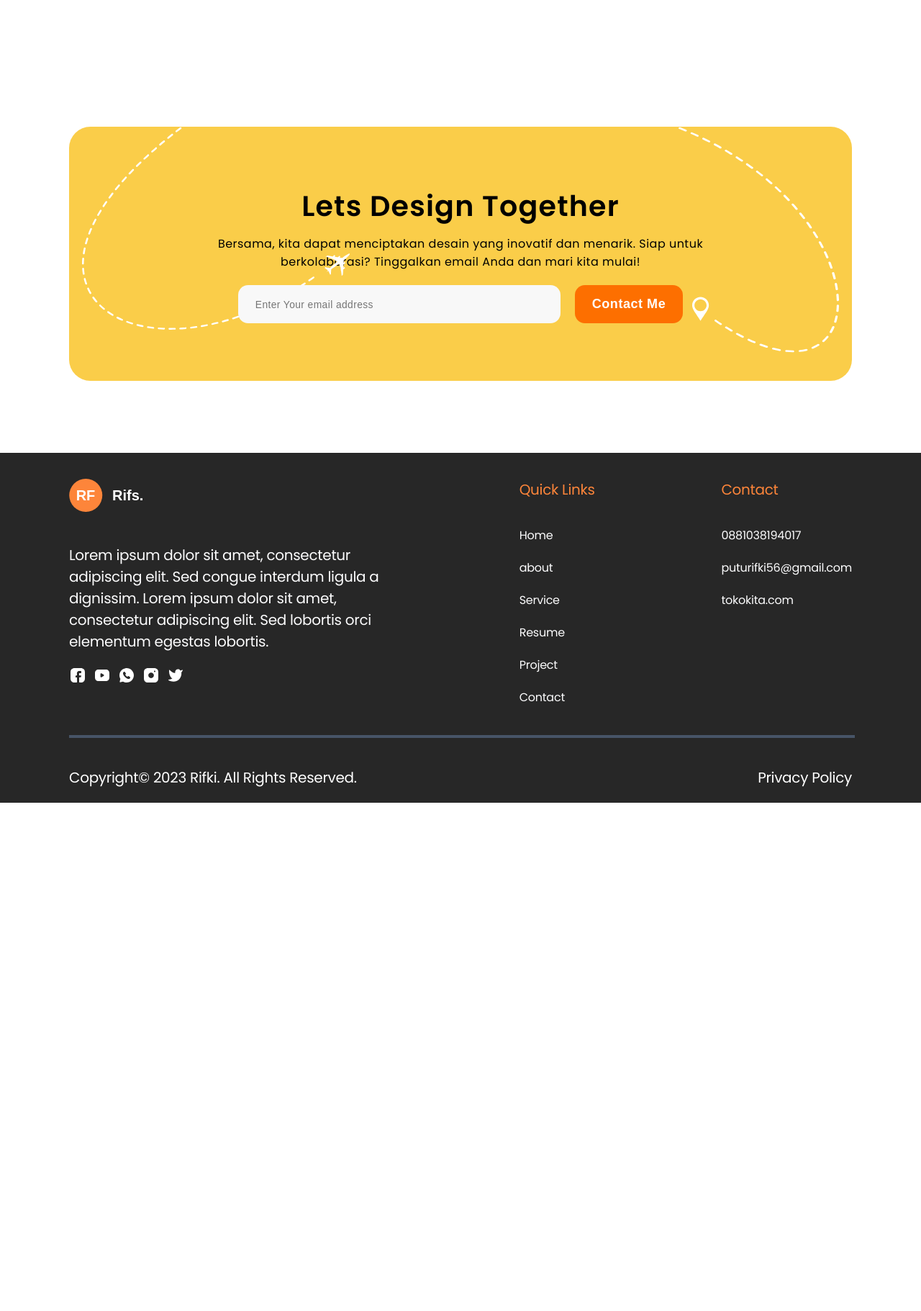
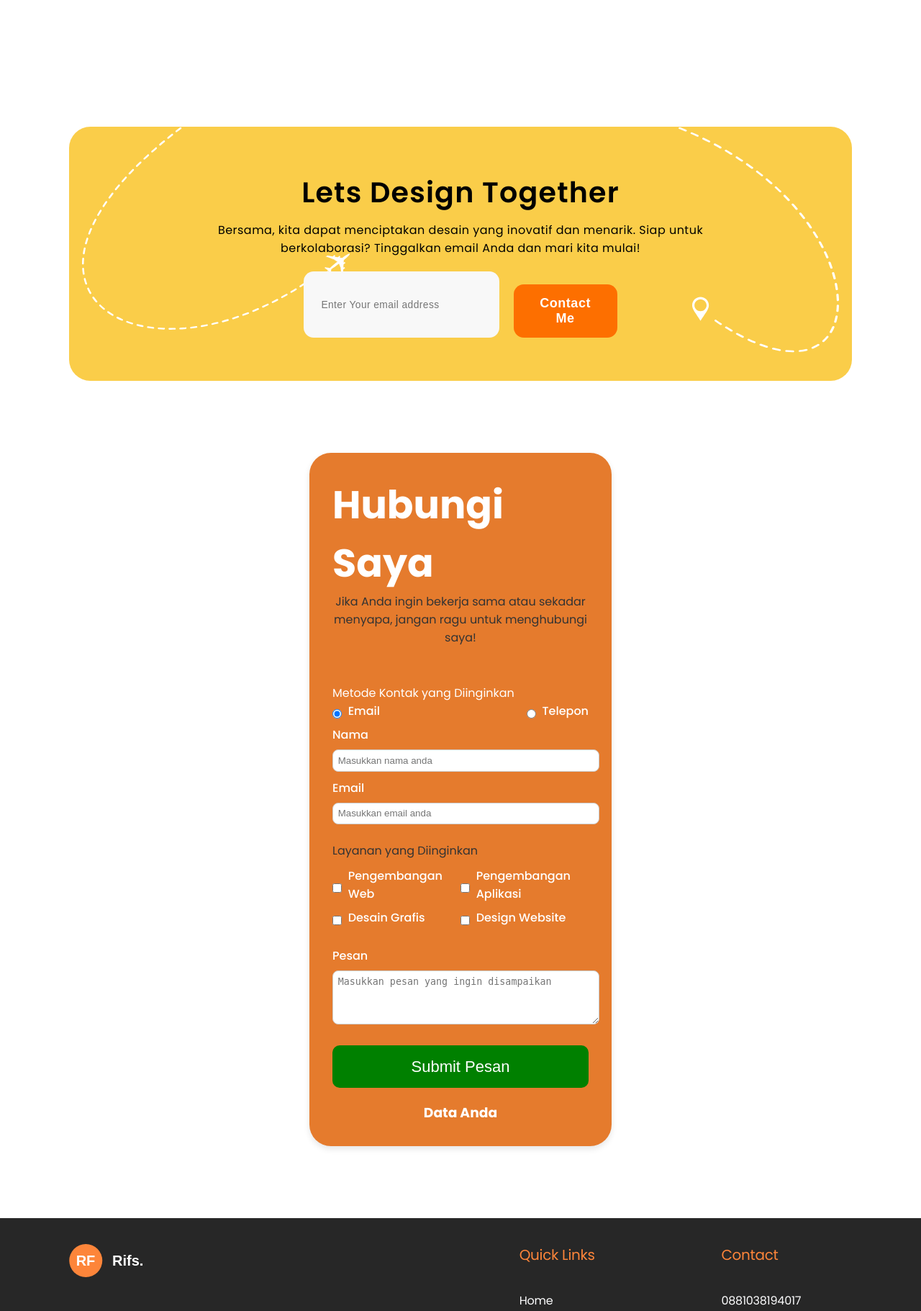
Before and after one commit to PutuRifkiDy/website-portofoliorifki, a PHP site: page / in a window 1280 px wide; the page is wider, and only the part inside the window is pictured. Shown: the part 3530-5351 px from the top of that part at 72% size. Before the commit the page ends 4645 px from the top of that part, so only its background shows below. Run offline with PHP 8.4, Linux system fonts and the light colour scheme.

Commit message:
add: contact form, form interaktif, styling

```diff
--- a/index.css
+++ b/index.css
@@ -581,10 +581,11 @@ body{
     display: flex;
     flex-direction: row;
     gap: 20px;
+    width: 40%;
 }
 
 .container-news-letter .wrapper-news-letter .container-input input{
-    width: 400px;
+    width: 900px;
     padding-inline: 24px;
     padding-top: 16px;
     padding-bottom: 16px;
@@ -842,6 +843,149 @@ body{
         transform: translate(-50%, 0);
     }
 }
+
+.kontainer-kontak {
+    margin-top: 100px;
+    background-color: #fff;
+    padding: 2em;
+    border-radius: 30px;
+    box-shadow: 0px 4px 8px rgba(0, 0, 0, 0.1);
+    display: flex;
+    flex-direction: column;
+    justify-content: center;
+    align-items: center;
+    background-color: #e57b2d;
+    margin-inline: 430px;
+    color: white;
+}
+.kontainer-kontak h2{
+    font-size: 54px;
+}
+
+.kontainer-kontak form {
+    width: 100%;
+    margin-top: 28px;
+}
+
+.kontainer-kontak form .container-identitas {
+    display: flex;
+    flex-direction: column;
+    justify-content: space-between;
+    gap:10px;
+}
+
+.kontainer-kontak form .container-metode{
+    display: flex;
+    flex-direction: column;
+    justify-content: space-between;
+    margin-top: 24px;
+}
+
+.kontainer-kontak form .container-metode .wrapper-metode{
+    display: flex;
+    flex-direction: row;
+    justify-content: space-between;
+}
+
+.kontainer-kontak form .container-metode .wrapper-metode .wrapper-email{
+    display: flex;
+    gap: 2px;
+    justify-content: center;
+    align-items: center;
+}
+
+.kontainer-kontak form .container-metode .wrapper-metode .wrapper-telpon{
+    display: flex;
+    gap: 2px;
+    justify-content: center;
+    align-items: center;
+}
+
+.kontainer-kontak form .container-layanan{
+    display: flex;
+    flex-direction: column;
+    margin-top: 24px;
+}
+
+.kontainer-kontak form .container-layanan p{
+    color: #333;
+}
+
+.kontainer-kontak form .container-pesan{
+    margin-top: 20px;
+}
+
+.kontainer-kontak form .wrapper-layanan{
+    margin-top: 10px;
+    display: grid;
+    grid-template-columns: repeat(2, 1fr);
+}
+
+.kontainer-kontak form .wrapper-layanan .wrapp-layanan{
+    display: flex;
+    gap: 2px;
+    align-items: center;
+}
+
+.header-kontak h2 {
+    font-family: 'Poppins', sans-serif;
+    margin: 0;
+    text-align: center;
+    font-size: 36px;
+}
+
+.kontainer-kontak .header-kontak form .container-metode p{
+    color: #333;
+}
+.header-kontak p {
+    font-family: 'Poppins', sans-serif;
+    margin: 0;
+    text-align: center;
+    font-size: 1em;
+    color: #333;
+}
+
+label {
+    display: block;
+    font-weight: 500;
+    margin-bottom: 0.5em;
+}
+
+input[type="text"],
+input[type="email"],
+input[type="number"],
+textarea {
+    width: 100%;
+    padding: 0.5em;
+    border: 1px solid #ccc;
+    border-radius: 8px;
+    outline: none;
+}
+
+input[type="radio"],
+input[type="checkbox"] {
+    margin-right: 0.5em;
+}
+
+button {
+    background-color: green;
+    color: white;
+    border: none;
+    padding: 0.75em 1.5em;
+    font-size: 22px;
+    border-radius: 10px;
+    cursor: pointer;
+    width: 100%;
+    margin-top: 1em;
+    justify-content: center;
+    display: flex;
+    align-items: center;
+}
+
+button:hover {
+    opacity: 60%;
+}
+
 
 /* Responsive Styling */
 
--- a/index.html
+++ b/index.html
@@ -319,6 +319,88 @@
             </div>
        </div>
 
+
+    <!-- contact me -->
+    <div class="kontainer-kontak" id="kontak" data-aos="fade-up">
+        <h2>Hubungi Saya</h2>
+        <div class="header-kontak">
+            <p>Jika Anda ingin bekerja sama atau sekadar menyapa, jangan ragu untuk menghubungi saya!</p>
+        </div>
+        <form id="formKontak">
+            <div class="container-metode">
+                <p>Metode Kontak yang Diinginkan</p>
+                <div class="wrapper-metode">
+                    <div class="wrapper-email">
+                        <input type="radio" id="kontak_email" name="preferensi_kontak" value="Email" checked>
+                        <label for="kontak_email">Email</label>
+                    </div>
+                    <div class="wrapper-telpon">
+                        <input type="radio" id="kontak_telepon" name="preferensi_kontak" value="Telepon">
+                        <label for="kontak_telepon">Telepon</label>
+                    </div>
+                </div>
+            </div>
+
+            <div class="container-identitas">
+                <div class="container-form-name">
+                    <label for="nama">Nama</label>
+                    <input type="text" id="nama" name="nama" placeholder="Masukkan nama anda" required>
+                </div>
+
+                <!-- Input Email, tampil hanya saat preferensi Email dipilih -->
+                <div class="container-form-email" id="emailContainer">
+                    <label for="email">Email</label>
+                    <input type="email" id="email" name="email" placeholder="Masukkan email anda">
+                </div>
+
+                <!-- Input Telepon, tampil hanya saat preferensi Telepon dipilih -->
+                <div class="container-form-telepon" id="teleponContainer" style="display: none;">
+                    <label for="telepon">No Telepon</label>
+                    <input type="number" id="telepon" name="telepon" placeholder="Masukkan no telepon anda">
+                </div>
+            </div>
+
+            <div class="container-layanan">
+                <p>Layanan yang Diinginkan</p>
+                <div class="wrapper-layanan">
+                    <div class="wrapp-layanan">
+                        <input type="checkbox" id="layanan_web" name="layanan" value="Pengembangan Web">
+                        <label for="layanan_web">Pengembangan Web</label>
+                    </div>
+                    <div class="wrapp-layanan">
+                        <input type="checkbox" id="layanan_aplikasi" name="layanan" value="Pengembangan Aplikasi">
+                        <label for="layanan_aplikasi">Pengembangan Aplikasi</label>
+                    </div>
+                    <div class="wrapp-layanan">
+                        <input type="checkbox" id="layanan_grafis" name="layanan" value="Desain Grafis">
+                        <label for="layanan_grafis">Desain Grafis</label>
+                    </div>
+                    <div class="wrapp-layanan">
+                        <input type="checkbox" id="layanan_grafis" name="layanan" value="Desain Website">
+                        <label for="layanan_grafis">Design Website</label>
+                    </div>
+                </div>
+            </div>
+
+            <div class="container-pesan">
+                <label for="pesan">Pesan</label>
+                <textarea id="pesan" name="pesan" rows="4" placeholder="Masukkan pesan yang ingin disampaikan" required></textarea>
+            </div>
+
+            <button type="submit">Submit Pesan</button>
+        </form>
+
+        <div id="opsiTerpilih" style="margin-top: 20px;">
+            <h3>Data Anda</h3>
+            <p id="namaSaya"></p>
+            <p id="emailSaya"></p>
+            <p id="preferensiKontak"></p>
+            <ul id="daftarLayanan"></ul>
+            <p id="pesanSaya"></p>
+        </div>
+    </div>
+
+
        <!-- start footer -->
         <div class="container-footer" id="contact">
             <div class="footer-contain">
--- a/script.js
+++ b/script.js
@@ -1,3 +1,17 @@
+// fungsi untuk navbar saat tampilan mobile
+document.addEventListener("DOMContentLoaded", function() {
+    const hamburger = document.getElementById("hamburger");
+    const navbar = document.querySelectorAll(".nav");
+
+    hamburger.addEventListener("click", function() {
+        navbar.forEach(nav => {
+            nav.classList.toggle("active");
+        });
+    });
+});
+
+
+// validate news letter
 function validateEmail() {
     const emailInput = document.getElementById('email').value;
     const emailPattern = /^[^\s@]+@[^\s@]+\.[^\s@]+$/;
@@ -9,14 +23,107 @@ function validateEmail() {
     }
 }
 
-// fungsi untuk navbar saat tampilan mobile
-document.addEventListener("DOMContentLoaded", function() {
-    const hamburger = document.getElementById("hamburger");
-    const navbar = document.querySelectorAll(".nav");
+// ======================================================= //
+// onblur
+const nameInput = document.getElementById('nama');
+nameInput.addEventListener('focus', () => {
+  nameInput.style.backgroundColor = "#e0f7fa";
+});
+nameInput.addEventListener('blur', () => {
+  nameInput.style.backgroundColor = "";
+});
 
-    hamburger.addEventListener("click", function() {
-        navbar.forEach(nav => {
-            nav.classList.toggle("active");
-        });
+
+// ======================================================= //
+// onchange
+  document.querySelectorAll('input[name="preferensi_kontak"]').forEach(radio => {
+    radio.addEventListener('change', () => {
+      alert(`Anda memilih preferensi kontak: ${radio.value}`);
     });
+  });
+
+  // Tambahkan event change pada checkbox layanan
+  document.querySelectorAll('input[name="layanan"]').forEach(checkbox => {
+    checkbox.addEventListener('change', () => {
+      if (checkbox.checked) {
+        alert(`Anda menambahkan layanan: ${checkbox.value}`);
+      } else {
+        alert(`Anda menghapus layanan: ${checkbox.value}`);
+      }
+    });
+  });
+
+
+  //======================================================//
+  // ONMOUSECENTER ONMOUSE LEAVE
+  const submitButton = document.querySelector('button[type="submit"]');
+  submitButton.addEventListener('mouseenter', () => {
+    submitButton.style.backgroundColor = "#ffcc80";
+  });
+  submitButton.addEventListener('mouseleave', () => {
+    submitButton.style.backgroundColor = "";
+  });
+
+
+//========================================================//
+// onchange
+const emailContainer = document.getElementById('emailContainer');
+const teleponContainer = document.getElementById('teleponContainer');
+
+
+function updateContactMethod() {
+    if (document.getElementById('kontak_email').checked) {
+        emailContainer.style.display = 'block';
+        teleponContainer.style.display = 'none';
+    } else if (document.getElementById('kontak_telepon').checked) {
+        emailContainer.style.display = 'none';
+        teleponContainer.style.display = 'block';
+    }
+}
+
+document.getElementById('kontak_email').addEventListener('change', updateContactMethod);
+document.getElementById('kontak_telepon').addEventListener('change', updateContactMethod);
+updateContactMethod();
+
+
+//=========================================================//
+// form contact
+// Tangkap elemen form
+const formKontak = document.getElementById('formKontak');
+const namaTampilan = document.getElementById('namaSaya');
+const emailTampilan = document.getElementById('emailSaya');
+const preferensiKontakTampilan = document.getElementById('preferensiKontak');
+const daftarLayananTampilan = document.getElementById('daftarLayanan');
+const pesanTampilan = document.getElementById('pesanSaya');
+
+// Event untuk Menangani Pengiriman Form
+formKontak.addEventListener('submit', function (event) {
+    event.preventDefault();
+
+    // Ambil tempat untuk nampilinnya
+    const preferensiKontak = formKontak.preferensi_kontak.value;
+    const preferensiName = formKontak.nama.value;
+    const preferensiEmail = formKontak.email.value;
+    const preferensiPesan = formKontak.pesan.value;
+
+    namaTampilan.textContent = `Nama: ${preferensiName}`;
+    emailTampilan.textContent = `Email: ${preferensiEmail}`;
+    pesanTampilan.textContent = `Pesan: ${preferensiPesan}`;
+    preferensiKontakTampilan.textContent = `Preferensi Kontak: ${preferensiKontak}`;
+
+    const layananTerpilih = [];
+    document.querySelectorAll('input[name="layanan"]:checked').forEach(layanan => {
+        layananTerpilih.push(layanan.value);
+    });
+
+    // Tampilkan layanan yang dipilih dalam daftar
+    daftarLayananTampilan.innerHTML = '';
+    layananTerpilih.forEach(layanan => {
+        const listItem = document.createElement('li');
+        listItem.textContent = layanan;
+        daftarLayananTampilan.appendChild(listItem);
+    });
+
+    // Reset form setelah submit
+    formKontak.reset();
 });
```
